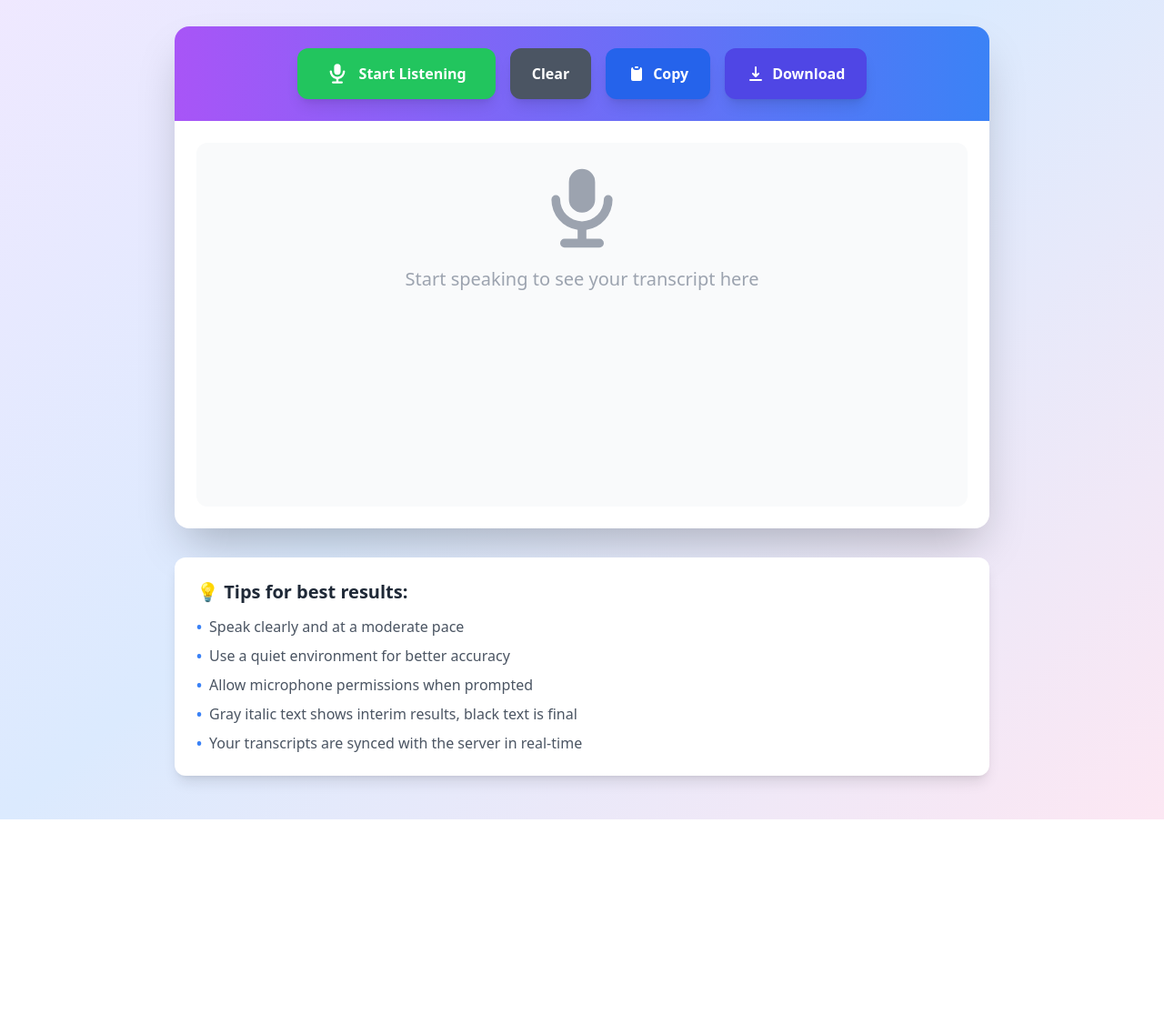
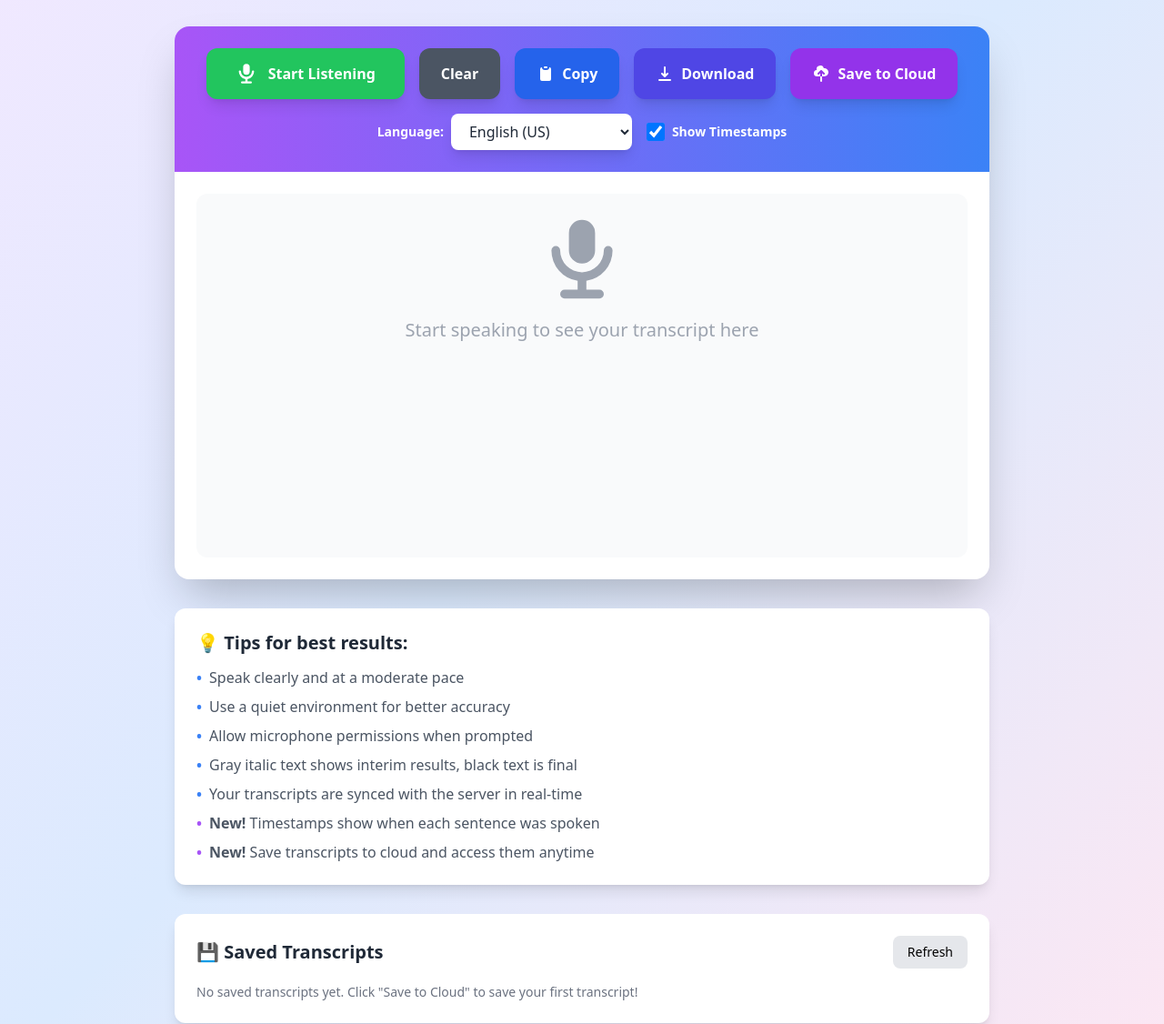
Before and after one commit to BatmanLives/speech-to-text-app, a website: page public/index.html in a window 1280 px wide. Shown: the part 179-1305 px from the top of the page at 91% size. Before the commit the page ends 1080 px from the top, so only its background shows below. Drawn offline with nearby package versions, Linux system fonts and the light colour scheme.

Commit message:
Add save to cloud button and language selection
Added buttons for saving transcripts to cloud and selecting language.

```diff
--- a/public/index.html
+++ b/public/index.html
@@ -101,6 +101,45 @@
                         </svg>
                         Download
                     </button>
+
+                    <button
+                        id="saveCloudBtn"
+                        class="px-6 py-4 bg-purple-600 hover:bg-purple-700 text-white font-bold rounded-xl shadow-lg transition-all flex items-center gap-2"
+                    >
+                        <svg class="w-5 h-5" fill="currentColor" viewBox="0 0 20 20">
+                            <path d="M5.5 13a3.5 3.5 0 01-.369-6.98 4 4 0 117.753-1.977A4.5 4.5 0 1113.5 13H11V9.413l1.293 1.293a1 1 0 001.414-1.414l-3-3a1 1 0 00-1.414 0l-3 3a1 1 0 001.414 1.414L9 9.414V13H5.5z" />
+                            <path d="M9 13h2v5a1 1 0 11-2 0v-5z" />
+                        </svg>
+                        Save to Cloud
+                    </button>
+                </div>
+
+                <!-- Language & Settings -->
+                <div class="mt-4 flex flex-wrap gap-4 justify-center items-center">
+                    <div class="flex items-center gap-2">
+                        <label for="languageSelect" class="text-white font-semibold text-sm">Language:</label>
+                        <select id="languageSelect" class="px-4 py-2 rounded-lg bg-white text-gray-800 font-medium shadow-lg">
+                            <option value="en-US">English (US)</option>
+                            <option value="en-GB">English (UK)</option>
+                            <option value="es-ES">Spanish (Spain)</option>
+                            <option value="es-MX">Spanish (Mexico)</option>
+                            <option value="fr-FR">French</option>
+                            <option value="de-DE">German</option>
+                            <option value="it-IT">Italian</option>
+                            <option value="pt-BR">Portuguese (Brazil)</option>
+                            <option value="ja-JP">Japanese</option>
+                            <option value="ko-KR">Korean</option>
+                            <option value="zh-CN">Chinese (Mandarin)</option>
+                            <option value="hi-IN">Hindi</option>
+                            <option value="ar-SA">Arabic</option>
+                            <option value="ru-RU">Russian</option>
+                        </select>
+                    </div>
+
+                    <div class="flex items-center gap-2">
+                        <input type="checkbox" id="timestampToggle" checked class="w-5 h-5 rounded">
+                        <label for="timestampToggle" class="text-white font-semibold text-sm">Show Timestamps</label>
+                    </div>
                 </div>
 
                 <!-- Status Indicator -->
@@ -143,8 +182,9 @@
                         </svg>
                         <p class="text-xl font-medium">Start speaking to see your transcript here</p>
                     </div>
-                    <div id="transcriptContainer" class="hidden text-gray-800 text-lg leading-relaxed whitespace-pre-wrap font-sans">
-                        <span id="finalTranscript"></span><span id="interimTranscript" class="text-gray-400 italic"></span><span id="cursor" class="hidden inline-block w-1 h-6 bg-blue-500 cursor-blink ml-1"></span>
+                    <div id="transcriptContainer" class="hidden text-gray-800 leading-relaxed whitespace-pre-wrap font-sans">
+                        <div id="transcriptLines"></div>
+                        <span id="interimTranscript" class="text-gray-400 italic text-lg"></span><span id="cursor" class="hidden inline-block w-1 h-6 bg-blue-500 cursor-blink ml-1"></span>
                     </div>
                 </div>
 
@@ -190,7 +230,28 @@
                     <span class="text-blue-500 font-bold">•</span>
                     <span>Your transcripts are synced with the server in real-time</span>
                 </li>
+                <li class="flex items-start gap-2">
+                    <span class="text-purple-500 font-bold">•</span>
+                    <span><strong>New!</strong> Timestamps show when each sentence was spoken</span>
+                </li>
+                <li class="flex items-start gap-2">
+                    <span class="text-purple-500 font-bold">•</span>
+                    <span><strong>New!</strong> Save transcripts to cloud and access them anytime</span>
+                </li>
             </ul>
+        </div>
+
+        <!-- Saved Transcripts Section -->
+        <div class="mt-8 bg-white rounded-xl shadow-lg p-6">
+            <div class="flex justify-between items-center mb-4">
+                <h3 class="text-xl font-bold text-gray-800">💾 Saved Transcripts</h3>
+                <button id="refreshSavedBtn" class="px-4 py-2 bg-gray-200 hover:bg-gray-300 rounded-lg text-sm font-medium">
+                    Refresh
+                </button>
+            </div>
+            <div id="savedTranscripts" class="space-y-2">
+                <p class="text-gray-500 text-sm">No saved transcripts yet. Click "Save to Cloud" to save your first transcript!</p>
+            </div>
         </div>
     </div>
 
```
